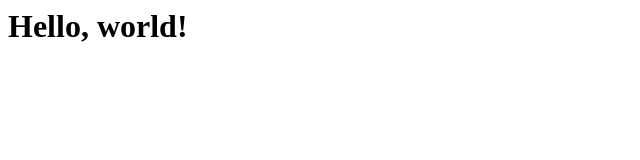
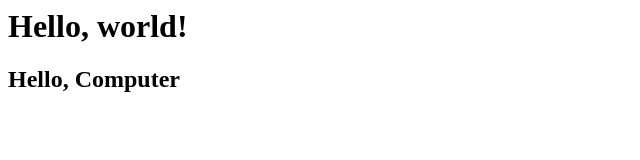
Before and after one commit to ziam27/ziam27.github.io, a plain HTML site: page index.html in a window 1280 px wide. Shown: the whole page, without its empty margins (0-640 px from the left). Drawn offline with Linux system fonts and the light colour scheme.

Commit message:
adding h2

```diff
--- a/index.html
+++ b/index.html
@@ -1 +1,2 @@
 <h1>Hello, world!</h1>
+<h2>Hello, Computer</h2>
```
